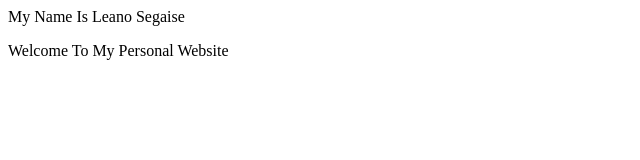
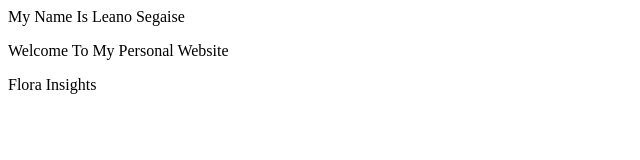
Before and after one commit to Leano9/Natures-insight, a plain HTML site: page index.html in a window 1280 px wide. Shown: the whole page, without its empty margins (0-640 px from the left). Drawn offline with Linux system fonts and the light colour scheme.

Commit message:
Update index.html

```diff
--- a/index.html
+++ b/index.html
@@ -5,5 +5,6 @@
 <body>
    <p> My Name Is Leano Segaise </p>
    <p> Welcome To My Personal Website </p>
+       <p> Flora Insights </p>
 </body>
 </html>
```
